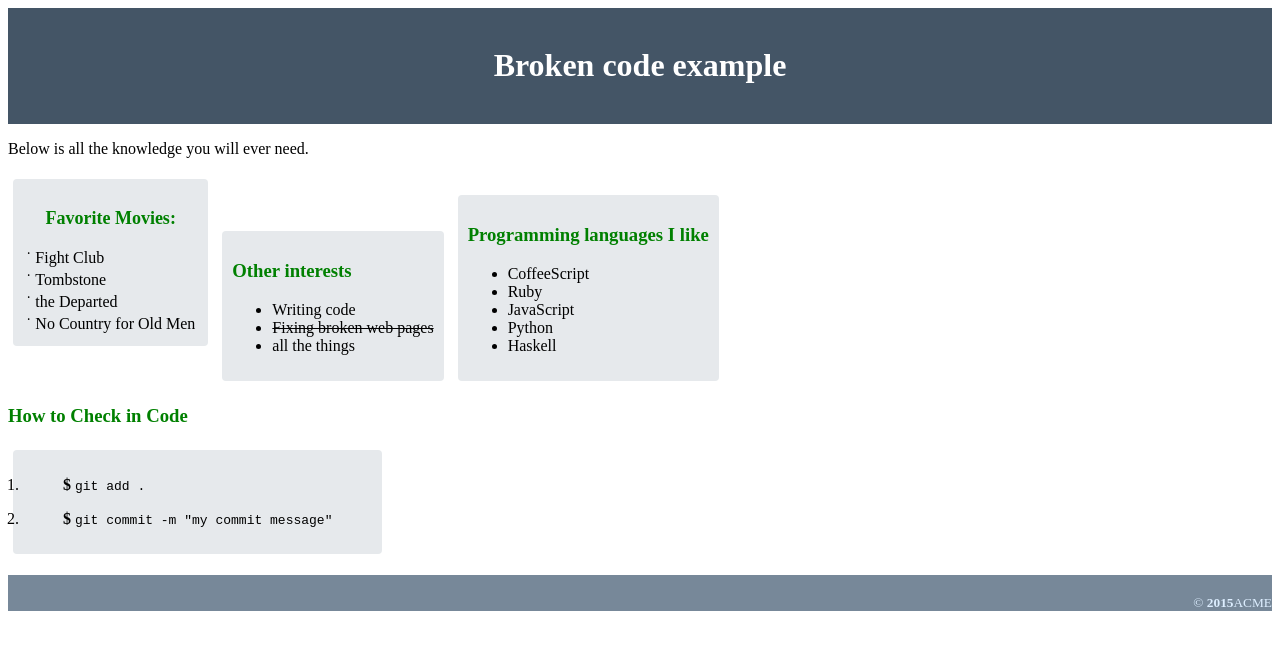
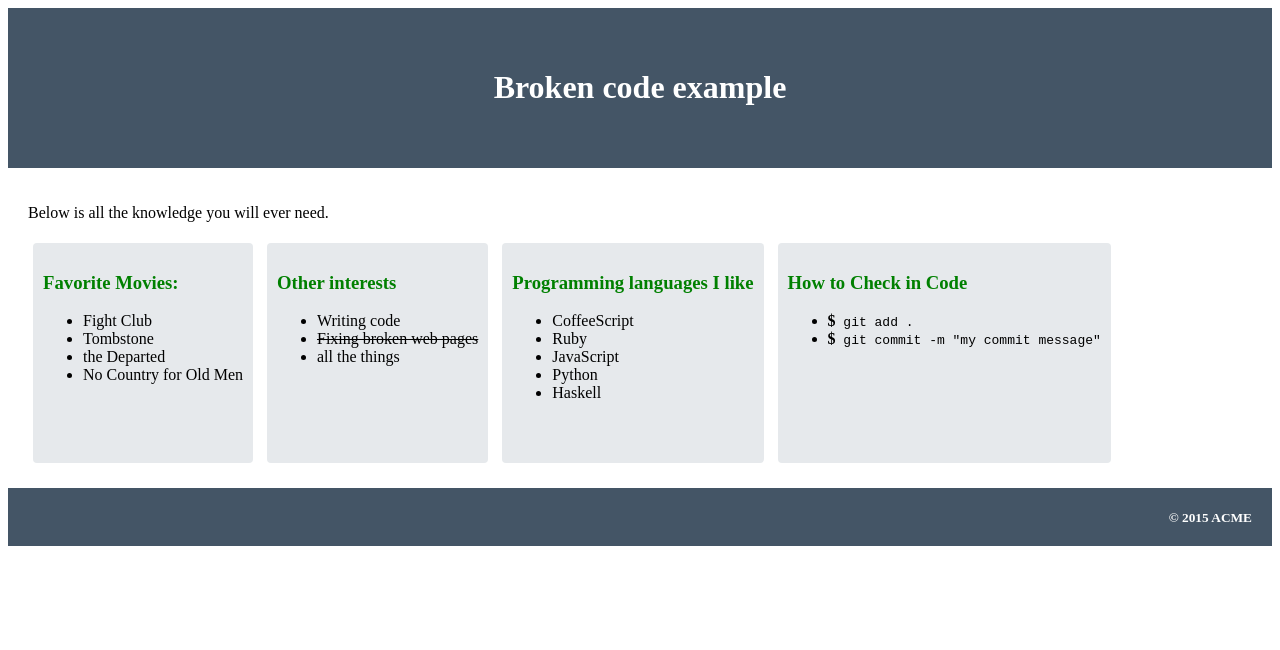
Before and after one commit to mrbrianleo/tiy-assigment-2, a plain HTML site: page index.html in a window 1280 px wide. Drawn offline with Linux system fonts and the light colour scheme.

Commit message:
removed all inline styling and created css file called main.css, combined styles applied classes where necessary and just cleaned up html

```diff
--- a/index.html
+++ b/index.html
@@ -2,50 +2,33 @@
 <html>
   <head>
     <title>Broken code example</title>
+    <link rel="stylesheet" type="text/css" href="main.css">
   </head>
   <body>
-<div style="background: #456; color: white;">
-  <br>
-  <h1 style="text-align: center;">Broken code example</h1>
-  <br>
+    <header>
+      <h1>Broken code example</h1>
+    </header>
+    <div class="content">
+      <p>Below is all the knowledge you will ever need.</p>
+      <div class="blocks">
+        <h3>Favorite Movies:</h3>
+        <ul>
+          <li>Fight Club</li>
+          <li>Tombstone</li>
+          <li>the Departed</li>
+          <li>No Country for Old Men</li>
+        </ul>
       </div>
-<p><div>Below is all the knowledge you will ever need.</div></p>
-<div style="background: #e6e9ec; padding: 10px; border-radius: 4px; display: inline-block; margin: 5px;">
-<table>
-  <tr>
-    <th colspan="2">
-      <p><div style="color: green; font-size: 18px;">Favorite Movies:</div></p>
-    </th>
-  </tr>
-  <tr>
-    <td>&dot;</td>
-    <td>Fight Club</td>
-  </tr>
-  <tr>
-    <td>&dot;</td>
-    <td>Tombstone</td>
-  </tr>
-  <tr>
-    <td>&dot;</td>
-    <td>the Departed</td>
-  </tr>
-  <tr>
-    <td>&dot;</td>
-    <td>No Country for Old Men</td>
-  </tr>
-</table>
-  </div>
-  <div style="background: #e6e9ec; padding: 10px; border-radius: 4px; display: inline-block; margin: 5px;">
-  <h3 style="color: green;">Other interests</h3>
+      <div class="blocks">
+        <h3>Other interests</h3>
         <ul>
           <li>Writing code</li>
-  <li style="text-decoration: line-through;">Fixing broken web pages</li>
+          <li class="sarcasm">Fixing broken web pages</li>
           <li>all the things</li>
         </ul>
       </div>
-<p style="display: inline;">
-  <div style="background: #e6e9ec; padding: 10px; border-radius: 4px; display: inline-block; margin: 5px;">
-    <h3 style="color: green;">Programming languages I like</h3>
+      <div class="blocks">
+        <h3>Programming languages I like</h3>
         <ul>
           <li>CoffeeScript</li>
           <li>Ruby</li>
@@ -54,20 +37,16 @@
           <li>Haskell</li>
         </ul>
       </div>
-</p>
-<div>
-  <h3 style="color: green;">How to Check in Code</h3>
-  <ol style="background: #e6e9ec; padding: 10px; border-radius: 4px; display: inline-block; margin: 5px;">
-    <li><blockquote><b>$</b> <code>git add .</code></blockquote></li>
-    <li><blockquote><b>$</b> <code>git commit -m "my commit message"</code></blockquote></li>
-  </ol>
+      <div class="blocks">
+        <h3>How to Check in Code</h3>
+        <ul>
+          <li><b>$</b><code> git add .</code></li>
+          <li><b>$</b><code> git commit -m "my commit message"</code></li>
+        </ul>
       </div>
-<footer style="background: #789; color: #def; text-align: right;">
-  <p>
-    <br>
-    <small>&copy; <span><strong>2015</strong></span>ACME</small>
-    <br>
-  </p>
+    </div>
+    <footer>
+    <small>&copy; 2015 ACME</small>
     </footer>
   </body>
 </html>
--- /dev/null
+++ b/main.css
@@ -0,0 +1,39 @@
+header {
+	background: #456;
+	color: white;
+	padding: 40px 10px;
+}
+
+.content {
+	padding: 20px;
+}
+
+.blocks {
+	background: #e6e9ec;
+	padding: 10px;
+	border-radius: 4px;
+	display: inline-block;
+	margin: 5px;
+	vertical-align: top;
+	height: 200px;
+}
+
+h1 {
+	text-align: center;
+}
+
+h3 {
+	color: green;
+}
+
+footer {
+	background: #456;
+	color: white;
+	text-align: right;
+	font-weight: bold;
+	padding: 20px;
+}
+
+.sarcasm {
+	text-decoration: line-through;
+}
```
Lines whose indentation alone changed are shown as unchanged.
